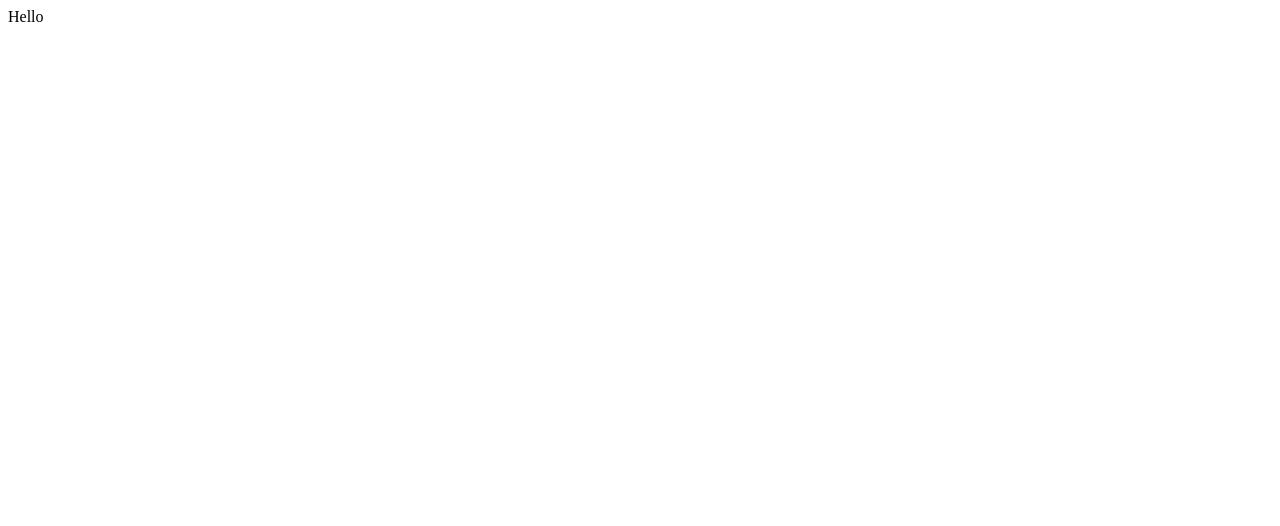
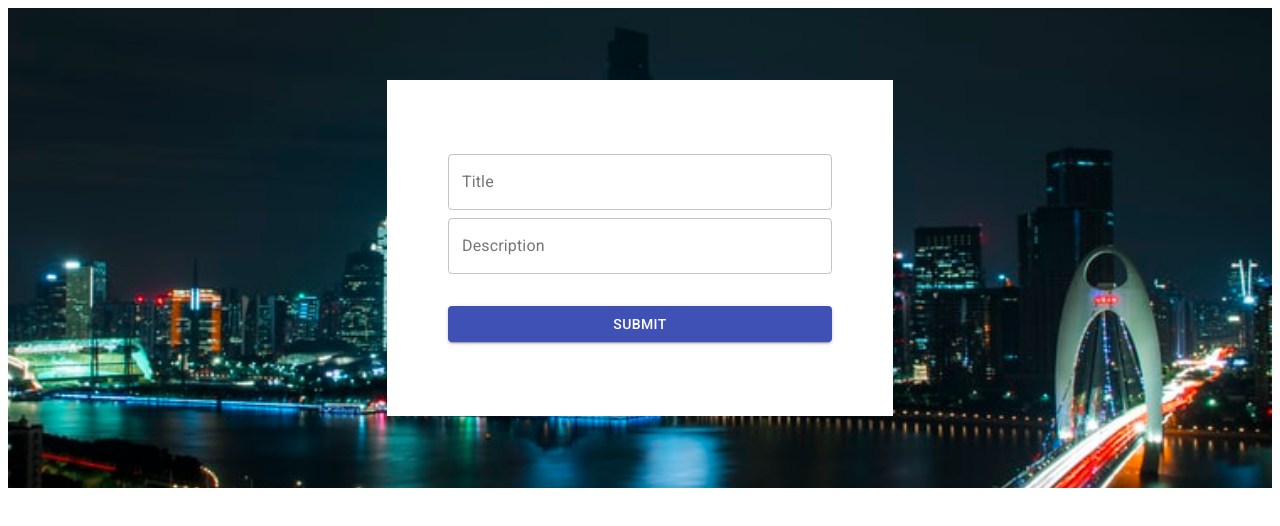
Before and after one commit to Sonu-kumar-web/UI_Assignment-Syook-, a React (Create React App) app: page / in a window 1280 px wide. Shown: the top 526 px of the page. Built offline with nearby package versions, Linux system fonts and the light colour scheme.

Commit message:
Added Form component

```diff
--- a/package.json
+++ b/package.json
@@ -3,6 +3,7 @@
   "version": "0.1.0",
   "private": true,
   "dependencies": {
+    "@material-ui/core": "^4.11.3",
     "@testing-library/jest-dom": "^5.11.9",
     "@testing-library/react": "^11.2.5",
     "@testing-library/user-event": "^12.8.3",
--- a/public/index.html
+++ b/public/index.html
@@ -15,6 +15,8 @@
       user's mobile device or desktop. See https://developers.google.com/web/fundamentals/web-app-manifest/
     -->
     <link rel="manifest" href="%PUBLIC_URL%/manifest.json" />
+    <link rel="stylesheet" href="https://fonts.googleapis.com/icon?family=Material+Icons" />
+    <link rel="stylesheet" href="https://fonts.googleapis.com/css?family=Roboto:300,400,500,700&display=swap" />
     <!--
       Notice the use of %PUBLIC_URL% in the tags above.
       It will be replaced with the URL of the `public` folder during the build.
--- /dev/null
+++ b/src/assets/app.css
@@ -0,0 +1,29 @@
+.image{
+    position: relative;
+    background: url('../assets/background.jpeg') no-repeat center center/cover;
+    height: 60vh;
+    display: flex;
+    justify-content: center;
+    align-items: center;
+}
+
+.form{
+    display: flex;
+    justify-content: center;
+    align-items: center;
+    background-color:white;
+    width: 40%;
+    height: 70%;
+}
+
+.title{
+    width: 30vw;
+}
+
+.description{
+    width: 30vw;
+}
+
+.btn{
+    width: 30vw;
+}
--- a/src/App.js
+++ b/src/components/App.js
@@ -1,7 +1,13 @@
 import React from 'react';
+
+import '../assets/app.css';
+import Form from './Form';
+
 class App extends React.Component {
   render(){
-    return <div>Hello</div>;
+    return (<div>
+      <Form/>
+    </div>);
   }
 }
 
--- /dev/null
+++ b/src/components/Form.js
@@ -0,0 +1,28 @@
+import React from 'react';
+
+import TextField from '@material-ui/core/TextField';
+import Button from '@material-ui/core/Button';
+
+// import Image from '../assets/background.jpeg';
+
+class Form extends React.Component{
+    render(){
+        return (<div className="image">
+                <div className="form">
+                    <form >
+                    <div style={{marginBottom:"2%"}}>
+                        <TextField  label="Title" variant="outlined" className="title"/>
+                    </div>
+                    <div style={{height:"11vh"}}>
+                        <TextField  label="Description" variant="outlined" className="description" />
+                    </div>
+                    <Button variant="contained" color="primary" className="btn">
+                        Submit
+                    </Button>
+                    </form>
+                </div>
+        </div>)
+    }
+}
+
+export default Form;
--- a/src/index.js
+++ b/src/index.js
@@ -1,7 +1,7 @@
 import React from 'react';
 import ReactDOM from 'react-dom';
 
-import App from './App';
+import App from './components/App';
 
 ReactDOM.render(
     <App />,
```
Also changed, not shown: src/assets/background.jpeg (added), src/components/Card.js (added), 1 other file (tests, documents, lock files or other folders).
